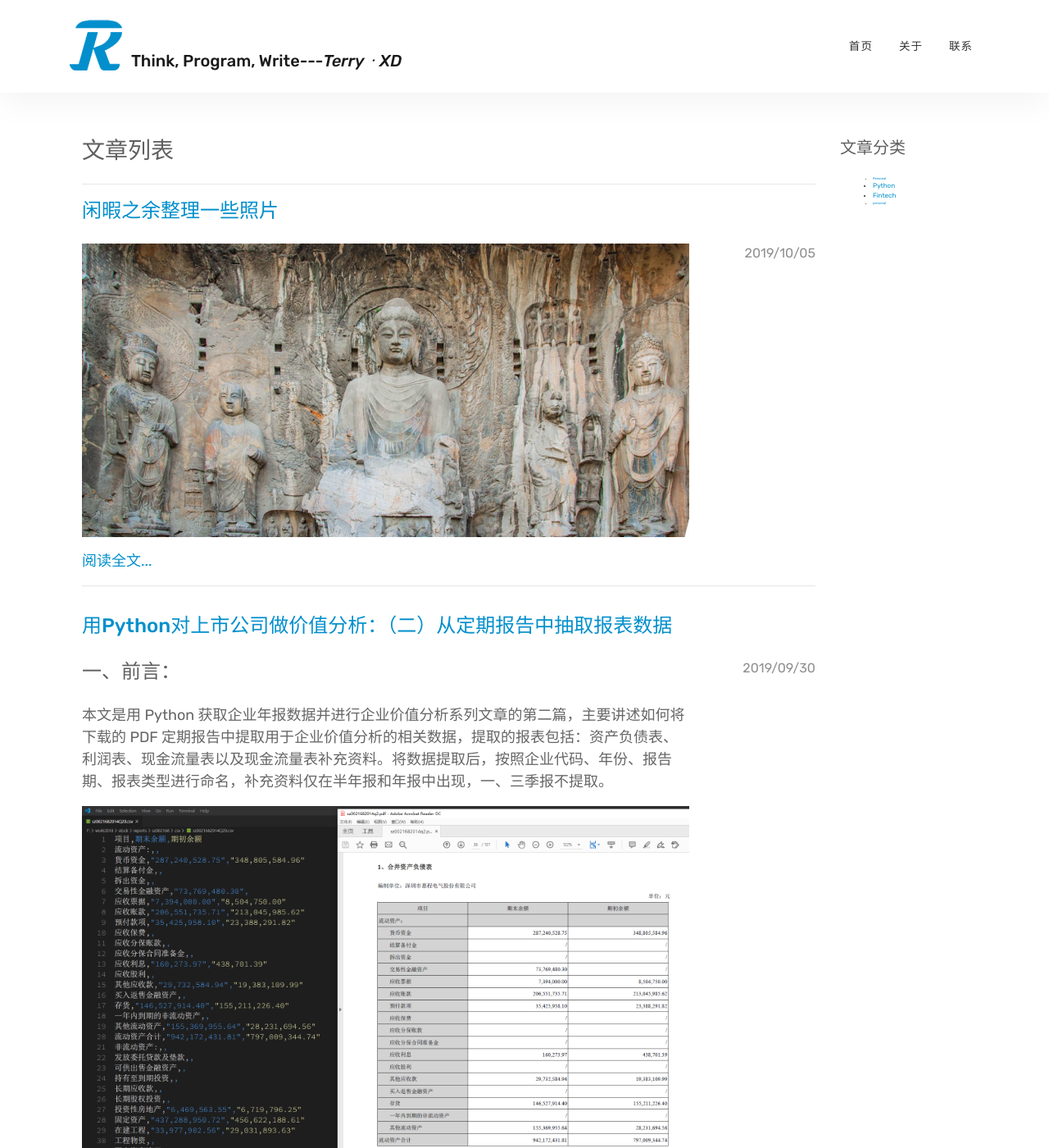
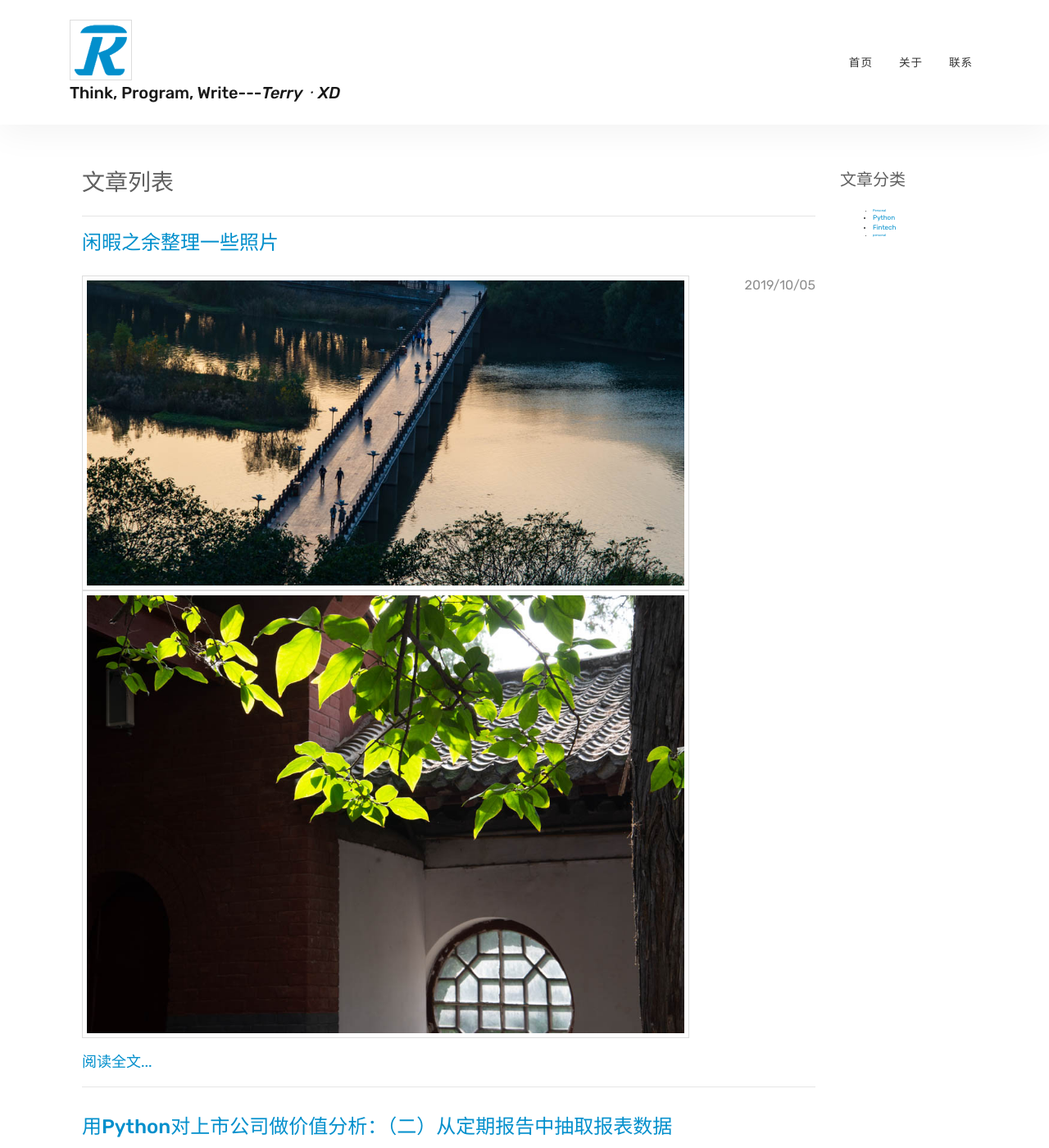
Before and after one commit to yxdt/yxdt.github.io, a Jekyll site: the page built from index.markdown, in a window 1280 px wide and 1400 px high. Shown: the whole window at 82% size. Built offline with Jekyll 4.4.1, drawn with Linux system fonts in a browser that asks for light colours.

Commit message:
minor update

```diff
--- a/_posts/2019-10-05-my-photos.markdown
+++ b/_posts/2019-10-05-my-photos.markdown
@@ -6,11 +6,12 @@ categories: personal
 tag: [photo, travel]
 ---
 
-![卢舍那](/assets/images/YXD3576.jpg)
+![夕阳](/assets/images/YXD3692.jpg)
+![光影](/assets/images/YXD3828.jpg)
 
 <!--more-->
 
+![卢舍那](/assets/images/YXD3576.jpg)
 ![千年的守望](/assets/images/YXD3690.jpg)
-![夕阳](/assets/images/YXD3692.jpg)
 ![大红灯笼高高挂](/assets/images/YXD3781.jpg)
 ![藏经阁-扫地僧在否？](/assets/images/YXD3843.jpg)
--- a/assets/css/theme.css
+++ b/assets/css/theme.css
@@ -11,6 +11,23 @@ body {
 }
 .mainheading {
   padding: 0rem 0rem 1rem 0;
+}
+
+img {
+  vertical-align: middle;
+  display: block;
+  max-width: 100%;
+  height: auto;
+  padding: 5px;
+  border: solid 1px #ddd;
+  background-color: white;
+}
+
+a:hover img.imagedropshadow img.imagedropshadowthin {
+  border: solid 1px #ccc;
+  -moz-box-shadow: 1px 1px 5px #666;
+  -webkit-box-shadow: 1px 1px 5px #666;
+  box-shadow: 1px 1px 5px #666;
 }
 
 a {
```
